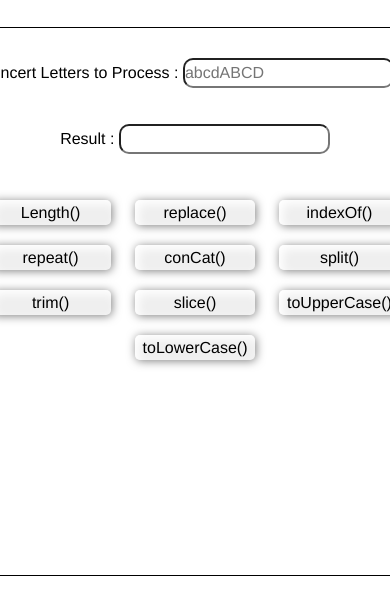
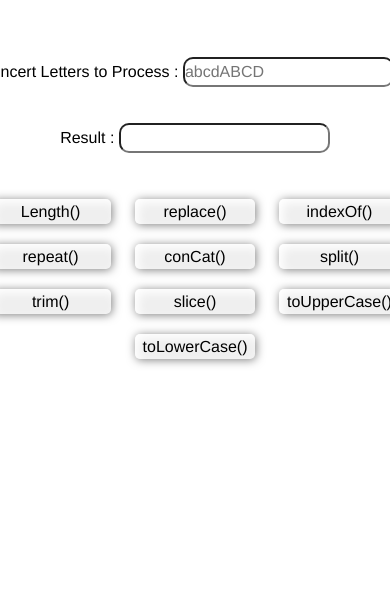
Before and after one commit to uvais2021/String-Functions, a plain HTML site: page index.html in a window 390 px wide. Shown: the part 71-686 px from the top of the page. Drawn offline with Linux system fonts and the light colour scheme.

Commit message:
Update style.css

```diff
--- a/style.css
+++ b/style.css
@@ -19,9 +19,6 @@
     flex-direction: column;
     height: 60vh;
     width: 150vh;
-    border: 1px solid black;
-    box-shadow: 5px  solid black;
-    /* padding: 30px; */
     margin: 0 100px;
 }
 h2{
@@ -73,10 +70,10 @@ label{
         flex-direction: column;
         height: 65vh;
         width: 65vh;
-        border: 1px solid black;
+
         box-shadow: 5px  solid black;
         padding: 30px 5px;
-        /* margin: 0 100px; */
+
         text-align: center;
     }
     label{
```
